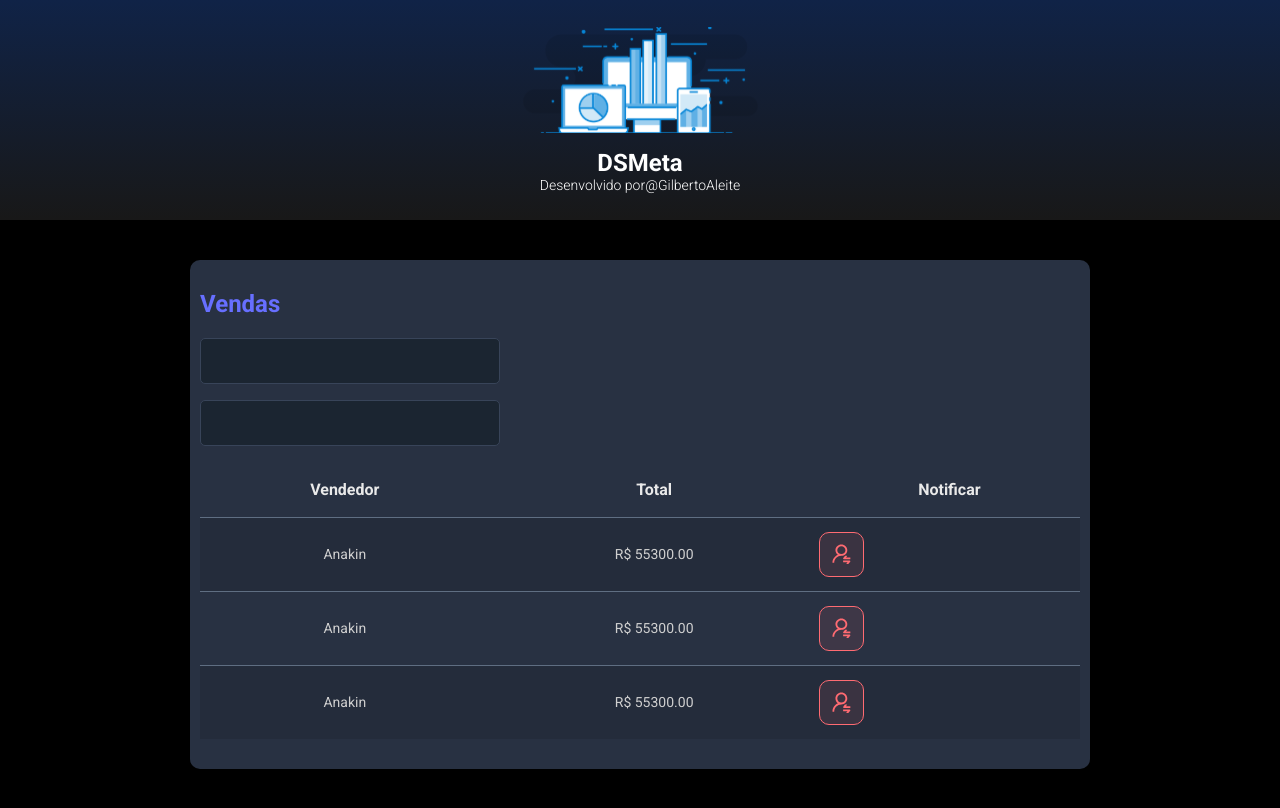
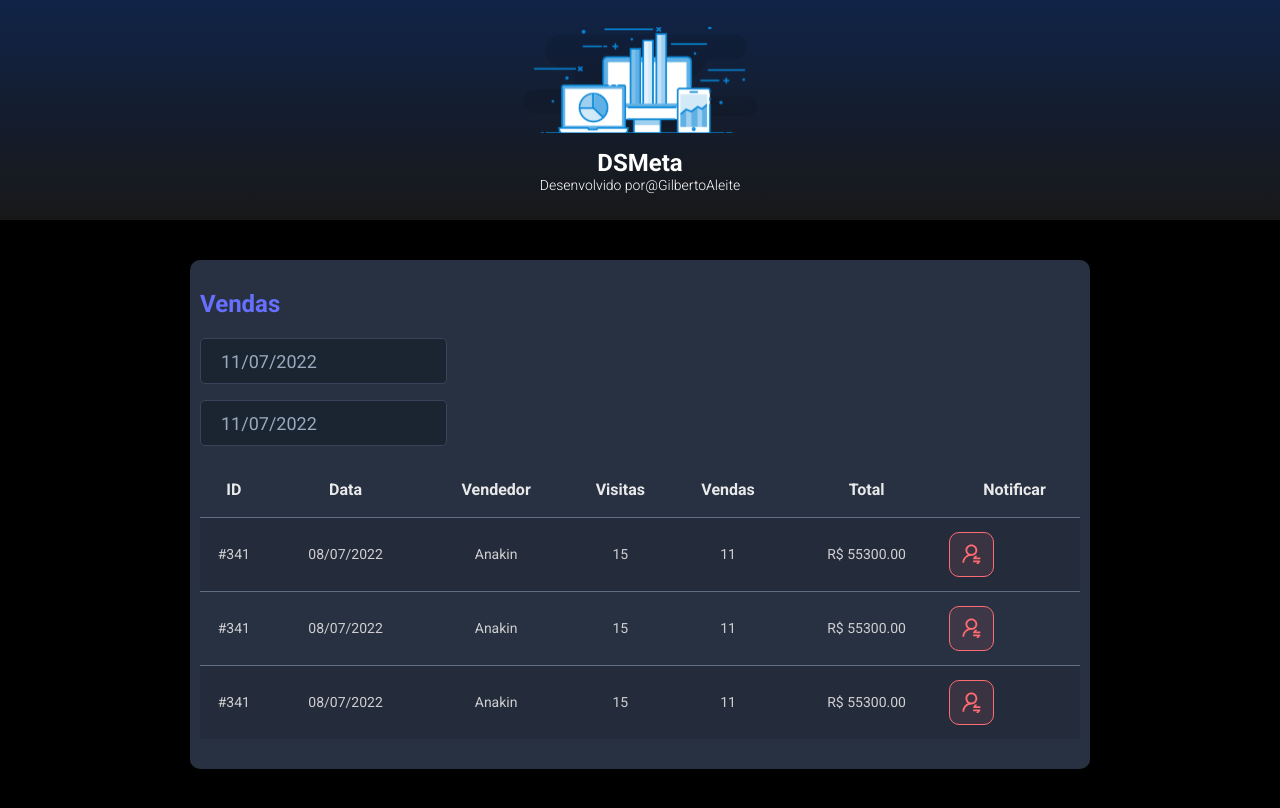
Before and after one commit to Gilbertoaleite/DSMETA, a React (Vite) app: page / in a window 1280 px wide. Built offline with nearby package versions, Linux system fonts and the light colour scheme.

Commit message:
Datepicker

```diff
--- a/src/components/Base/index.tsx
+++ b/src/components/Base/index.tsx
@@ -1,5 +1,6 @@
 import './style.css'
 import NotificationButton from "../NotificationButton"
+import Calendar from '../Calendar'
 
 export default function Base() {
     return (
@@ -9,10 +10,10 @@
                 <h2 className="dsmeta-sales-title">Vendas</h2>
                 <div>
                     <div className="dsmeta-form-control-container">
-                        <input className="dsmeta-form-control" type="text" />
+                        <Calendar />
                     </div>
                     <div className="dsmeta-form-control-container">
-                        <input className="dsmeta-form-control" type="text" />
+                        <Calendar />
                     </div>
                 </div>
 
--- a/src/components/Base/style.css
+++ b/src/components/Base/style.css
@@ -68,10 +68,3 @@
 .dsmeta-sales-table tbody tr:nth-child(odd) {
 	background-color: #242c3b;
 }
-.show576 {
-	display: none;
-}
-
-.show992 {
-	display: none;
-}
--- /dev/null
+++ b/src/components/Calendar/index.tsx
@@ -0,0 +1,14 @@
+import DatePicker from "react-datepicker";
+import "react-datepicker/dist/react-datepicker.css";
+
+export default function Calendar() {
+    // const date = new Date(new Date().setDate(new Date().getDate() - 365));
+    return (
+        <DatePicker
+            selected={ new Date() }
+            onChange={ (date: Date) => { } }
+            className="dsmeta-form-control"
+            dateFormat="dd/MM/yyyy"
+        />
+    );
+}
--- a/src/styles/Global.css
+++ b/src/styles/Global.css
@@ -18,6 +18,14 @@
 a:visited {
 	color: unset;
 	text-decoration: none;
+}
+
+.show576 {
+	display: none;
+}
+
+.show992 {
+	display: none;
 }
 
 @media (min-width: 576px) {
```
